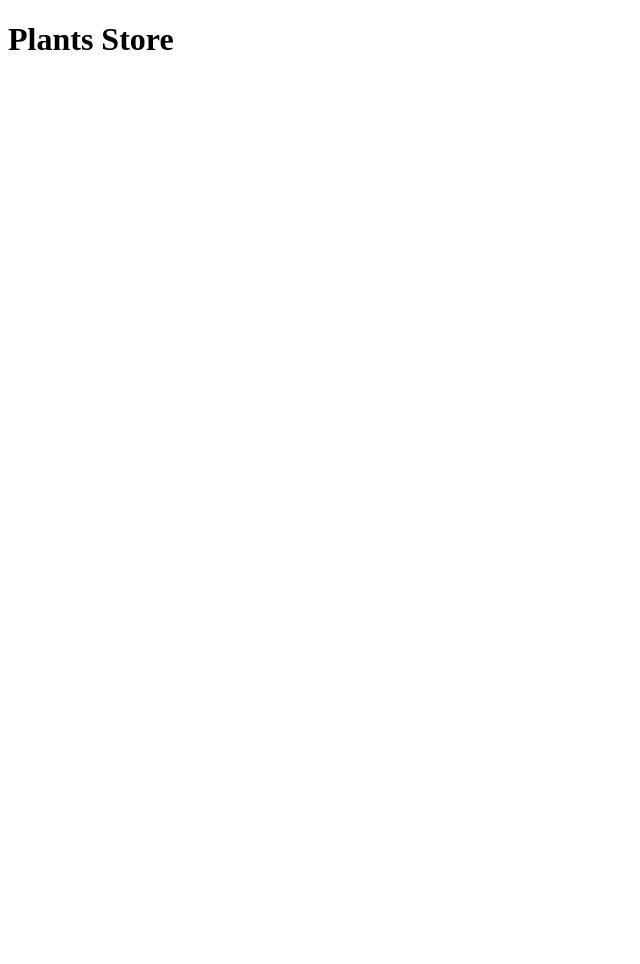
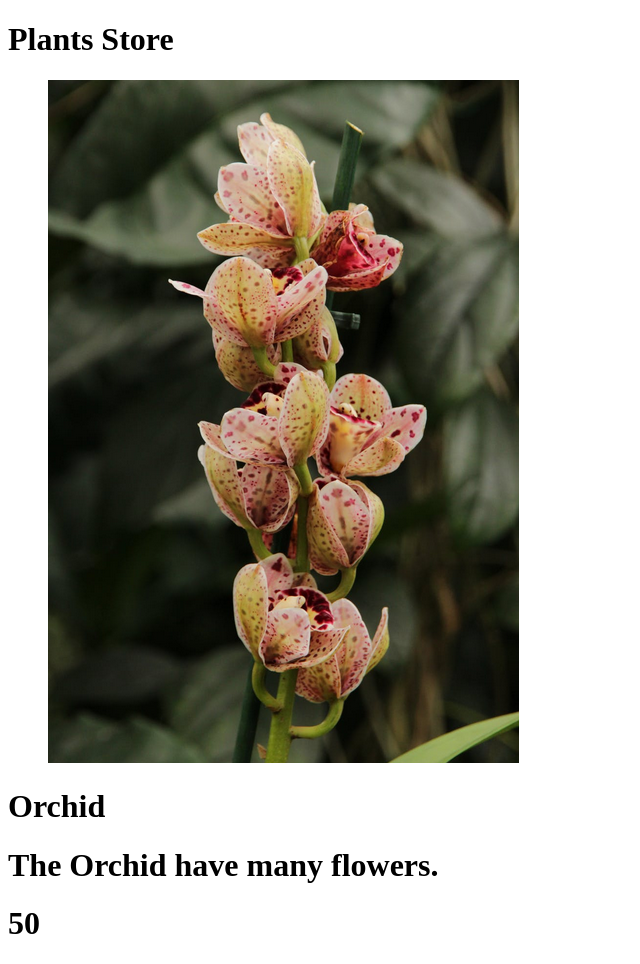
Before and after one commit to d-g-code/vue_store, a plain HTML site: page index.html in a window 1280 px wide. Shown: the whole page, without its empty margins (0-640 px from the left). Before the commit the page ends 800 px from the top, so only its background shows below. Drawn offline with nearby package versions, Linux system fonts and the light colour scheme.

Commit message:
View product

```diff
--- a/index.html
+++ b/index.html
@@ -10,6 +10,18 @@
         <header>
             <h1 v-text="siteName"></h1>
         </header>
+        <main>
+            <div>
+                <figure>
+                    <img v-bind:src="product.image">
+                </figure>
+            </div>
+            <div>
+                <h1 v-text="product.title"></h1>
+                <h1 v-text="product.description"></h1>
+                <h1 v-text="product.price"></h1>
+            </div>
+        </main>
     </div>
 
     <script type="text/javascript">
@@ -19,6 +31,13 @@
             el: '#app',
             data : {
                 siteName: 'Plants Store',
+                product : {
+                    id: 1000,
+                    title: 'Orchid',
+                    description: 'The Orchid have many flowers.',
+                    price: '50',
+                    image: 'images/product-1000.png',
+                },
             },
 
             beforeCreate: function () {
```
Also changed, not shown: images/product-1000.png (added).
